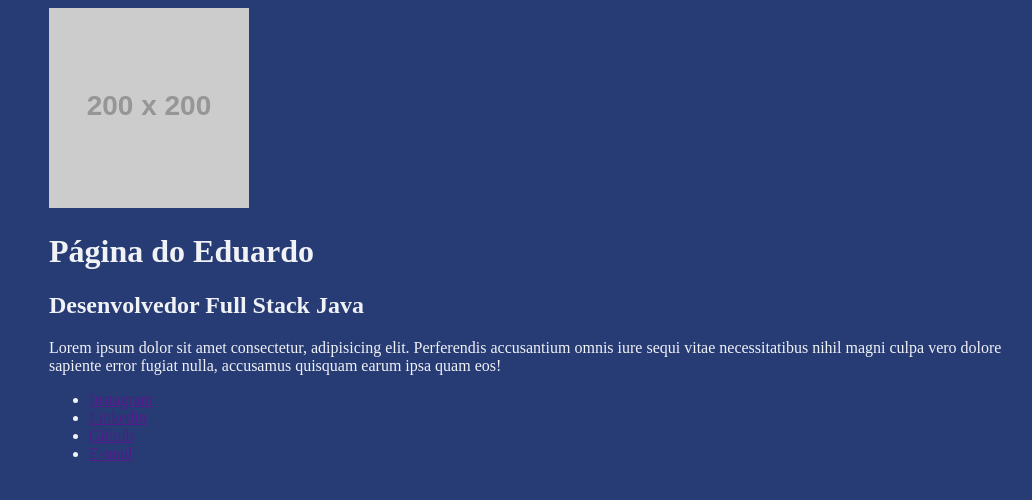
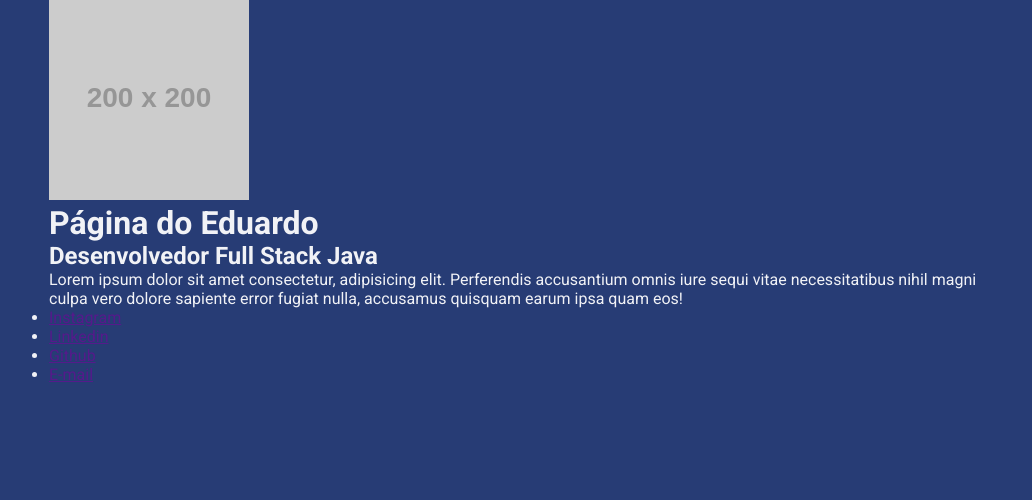
Before and after one commit to AsrielDreemurrGM/Modulo17_LESS, a website: page index.html in a window 1280 px wide. Shown: the whole page, without its empty margins (111-1143 px from the left). Drawn offline with nearby package versions, Linux system fonts and the light colour scheme; files that its build step writes are made by us from their sources; placeholder pictures from the web are drawn by us.

Commit message:
Adicionado Fonte Roboto

```diff
--- a/index.html
+++ b/index.html
@@ -5,6 +5,9 @@
     <meta name="viewport" content="width=device-width, initial-scale=1.0">
     <title>Página do Eduardo</title>
     <link rel="stylesheet" href="build/styles/main.css">
+    <link rel="preconnect" href="https://fonts.googleapis.com">
+    <link rel="preconnect" href="https://fonts.gstatic.com" crossorigin>
+    <link href="https://fonts.googleapis.com/css2?family=Roboto:wght@400;700&display=swap" rel="stylesheet">
 </head>
 <body>
     <div class="container">
--- a/src/styles/main.less
+++ b/src/styles/main.less
@@ -1,6 +1,13 @@
 @import "variaveis.less";
 @breakpointMobile: ~"(max-width: 767px)";
 @breakpointTablet: ~"(min-width: 768px) and (max-width: 1023px)";
+
+* {
+    margin: 0;
+    padding: 0;
+    box-sizing: border-box;
+    font-family: 'Roboto', sans-serif;
+}
 
 body {
     background-color: @corDeFundo;
```
